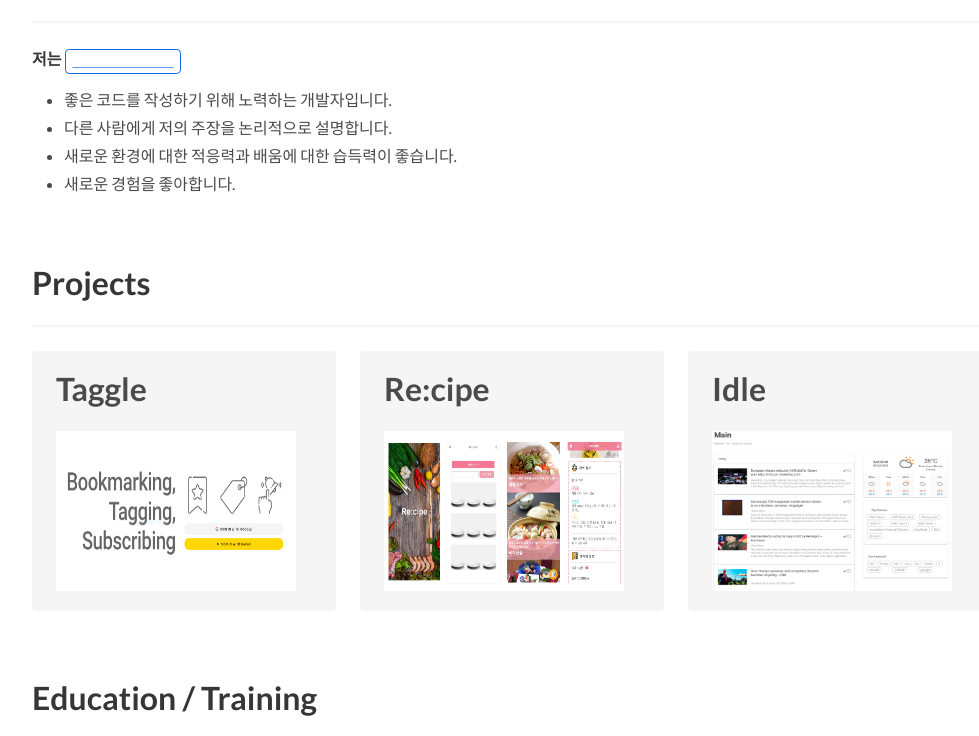
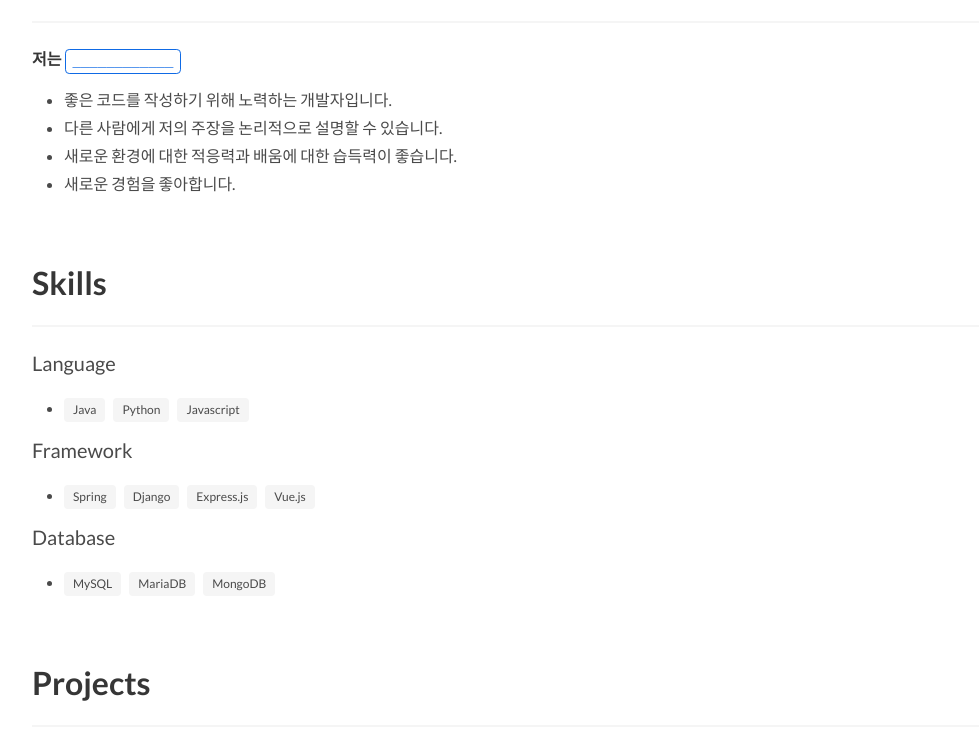
Before and after one commit to kimevanjunseok/portfolio, a plain HTML site: page index.html in a window 1280 px wide. Shown: the part 528-1264 px from the top of the page, without its empty margins (128-1107 px from the left). Drawn offline with Linux system fonts and the light colour scheme.

Commit message:
feat: skills 추가

```diff
--- a/index.html
+++ b/index.html
@@ -69,9 +69,49 @@
         </p>
         <ul>
           <li>좋은 코드를 작성하기 위해 노력하는 개발자입니다.</li>
-          <li>다른 사람에게 저의 주장을 논리적으로 설명합니다.</li>
+          <li>다른 사람에게 저의 주장을 논리적으로 설명할 수 있습니다.</li>
           <li>새로운 환경에 대한 적응력과 배움에 대한 습득력이 좋습니다.</li>
           <li>새로운 경험을 좋아합니다.</li>
+        </ul>
+      </div>
+    </div>
+  </section>
+
+  <section class="section">
+    <div class="container">
+      <h1 class="title">Skills</h1>
+      <hr />
+      <div class="content">
+        <p class="subtitle">Language</p>
+        <ul>
+          <li>
+            <div class="tags">
+              <span class="tag">Java</span>
+              <span class="tag">Python</span>
+              <span class="tag">Javascript</span>
+            </div>
+          </li>
+        </ul>
+        <p class="subtitle">Framework</p>
+        <ul>
+          <li>
+            <div class="tags">
+              <span class="tag">Spring</span>
+              <span class="tag">Django</span>
+              <span class="tag">Express.js</span>
+              <span class="tag">Vue.js</span>
+            </div>
+          </li>
+        </ul>
+        <p class="subtitle">Database</p>
+        <ul>
+          <li>
+            <div class="tags">
+              <span class="tag">MySQL</span>
+              <span class="tag">MariaDB</span>
+              <span class="tag">MongoDB</span>
+            </div>
+          </li>
         </ul>
       </div>
     </div>
```
